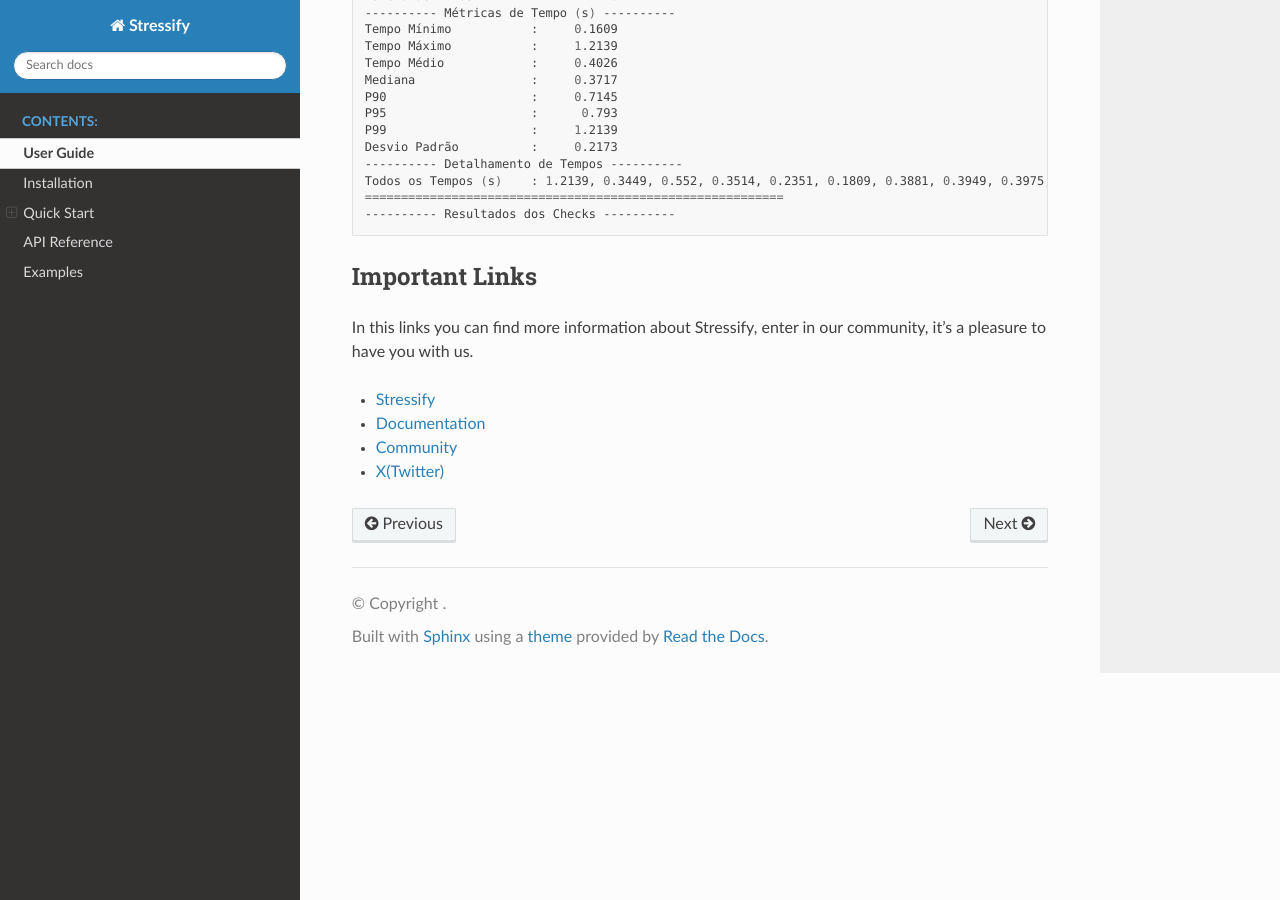
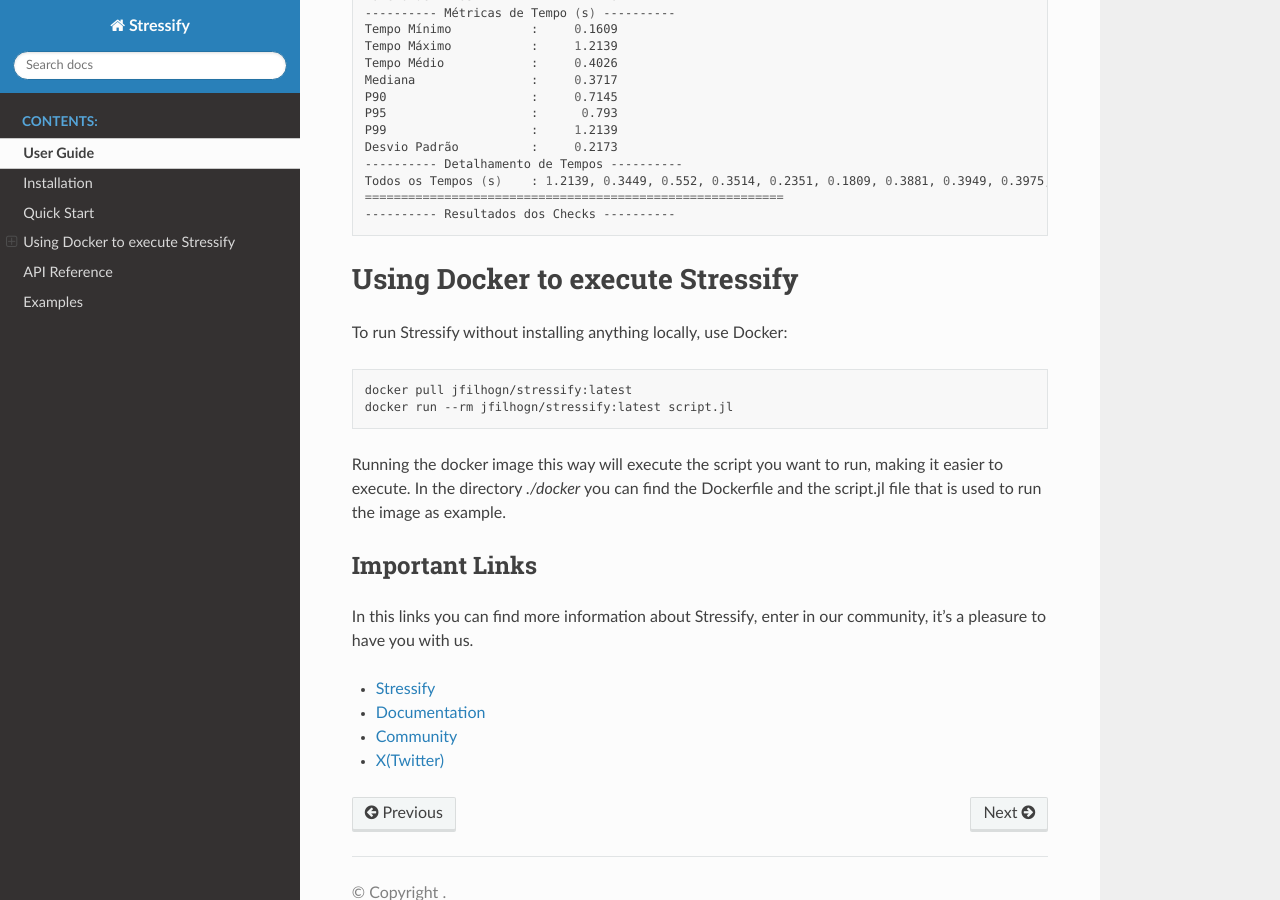
Before and after one commit to jfilhoGN/Stressify.jl, a Sphinx documentation site: the page built from docs/source/guide.rst, in a window 1280 px wide and 900 px high, scrolled down 1595 px. Built offline with Sphinx 7.4.7 and the Read the Docs theme 3.1.0, drawn with Linux system fonts in a browser that asks for light colours.

Commit message:
add use the docker to execute scripts in jl

```diff
--- a/docs/source/guide.rst
+++ b/docs/source/guide.rst
@@ -89,6 +89,19 @@
     ---------- Resultados dos Checks ----------
 
 
+Using Docker to execute Stressify
+=================================
+
+To run Stressify without installing anything locally, use Docker:
+
+.. code-block:: bash
+
+    docker pull jfilhogn/stressify:latest
+    docker run --rm jfilhogn/stressify:latest script.jl
+
+
+Running the docker image this way will execute the script you want to run, making it easier to execute. In the directory `./docker` you can find the Dockerfile and the script.jl file that is used to run the image as example.
+
 Important Links
 -------------------
 
```
Also changed, not shown: README.md (+11 -0 lines), 2 other files.
